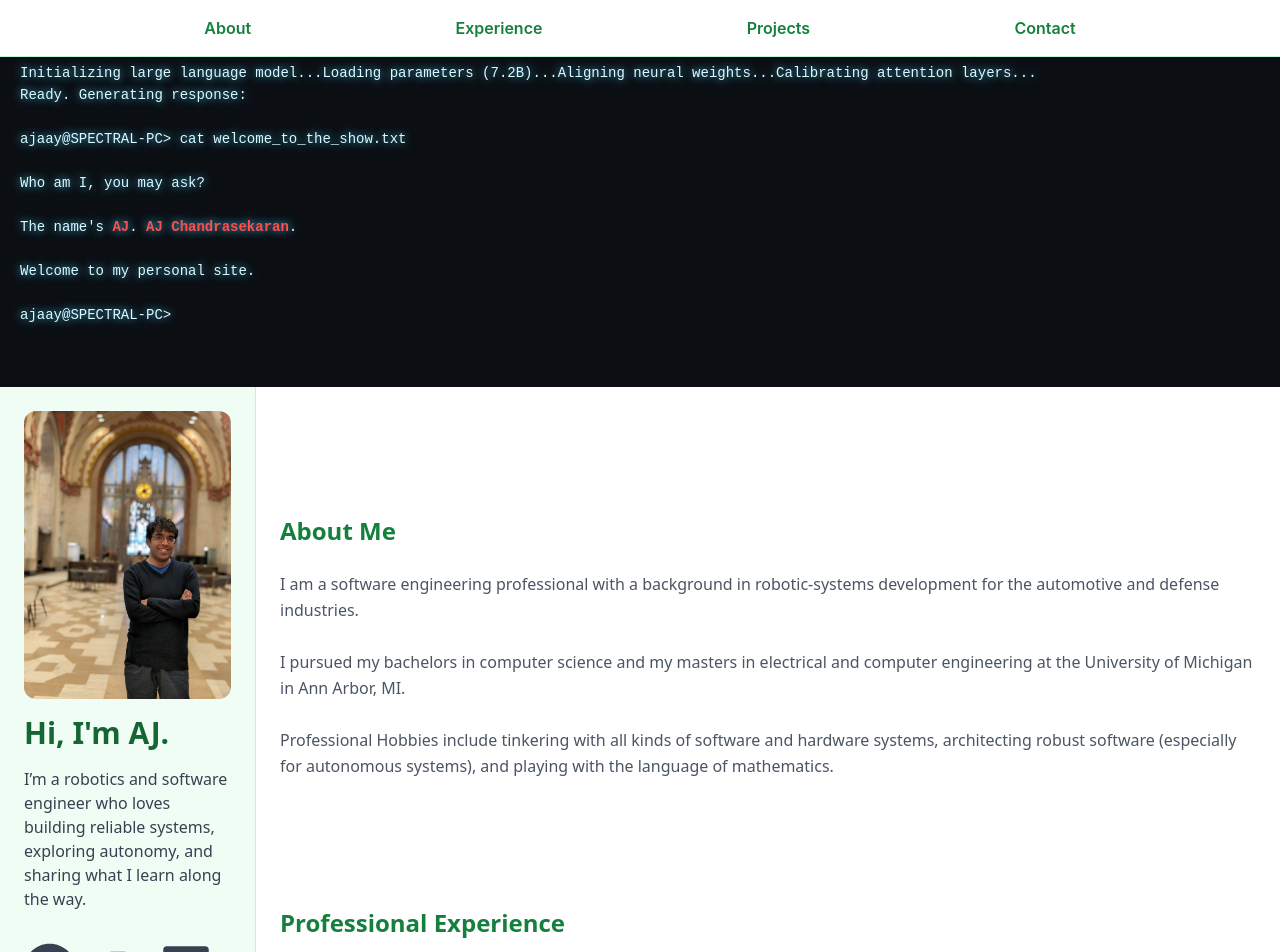
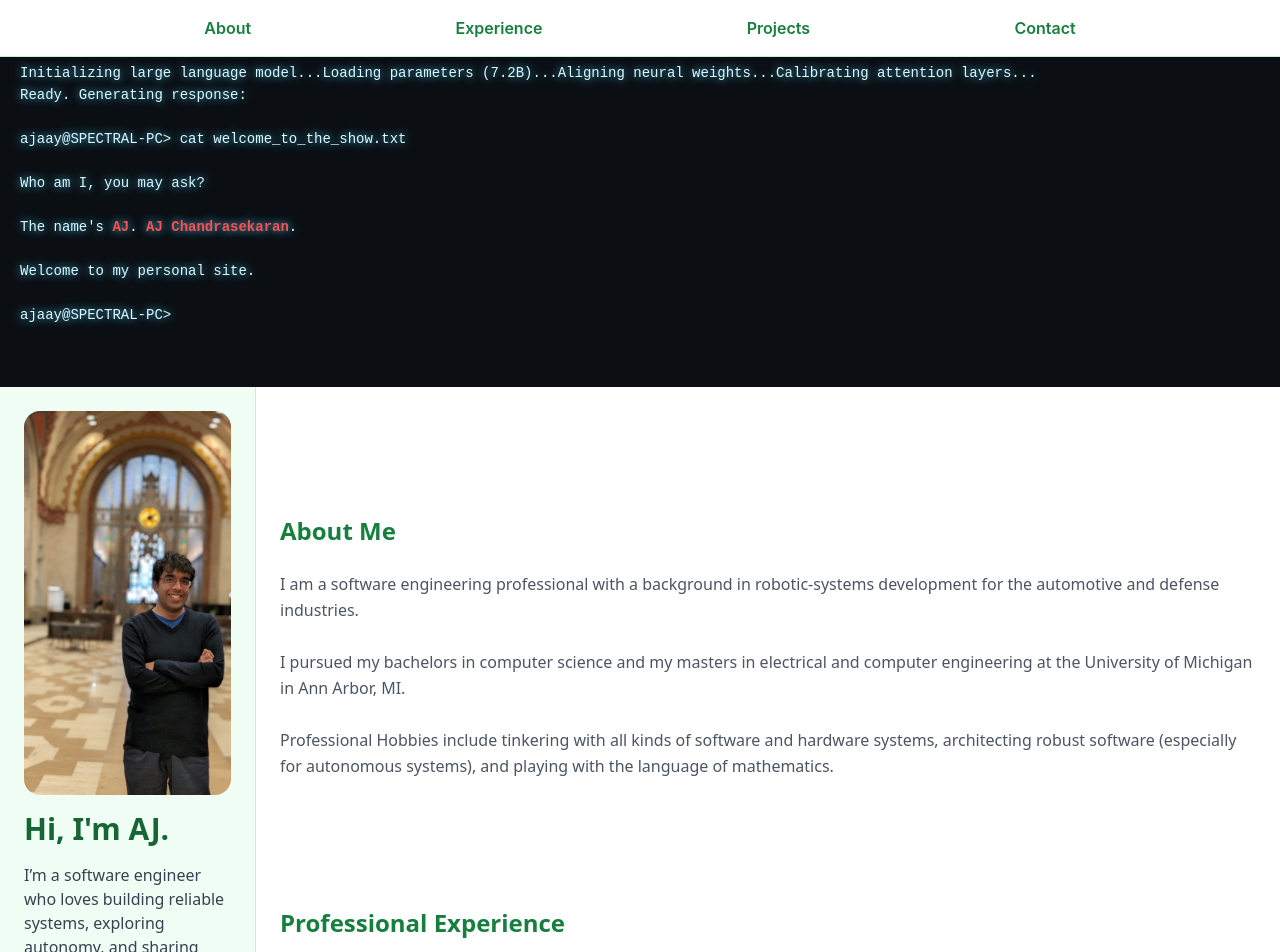
Before and after one commit to ajaayc/ajaayc.github.io, a React (Create React App) app: page / in a window 1280 px wide. Shown: the top 952 px of the page. Built offline with nearby package versions, Linux system fonts and the light colour scheme.

Commit message:
Update profile pic size

```diff
--- a/src/LeftPanel.jsx
+++ b/src/LeftPanel.jsx
@@ -13,12 +13,12 @@ export default function LeftPanel() {
         <img
           src="img/guardian_cropped.jpg"
           alt="AJ Profile"
-          className="w-96 h-72 rounded-xl object-cover"
+          className="w-72 h-96 rounded-2xl object-cover"
         />
       </div>
       <h1 className="text-3xl font-bold text-green-800 mb-4">Hi, I'm AJ.</h1>
       <p className="text-gray-700 mb-4">
-        I’m a robotics and software engineer who loves building reliable systems,
+        I’m a software engineer who loves building reliable systems,
         exploring autonomy, and sharing what I learn along the way.
       </p>
       <div className="flex gap-4 mt-4">
```
